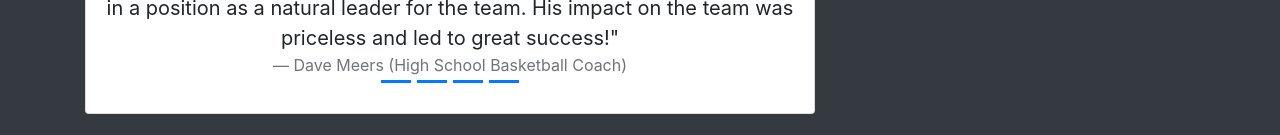
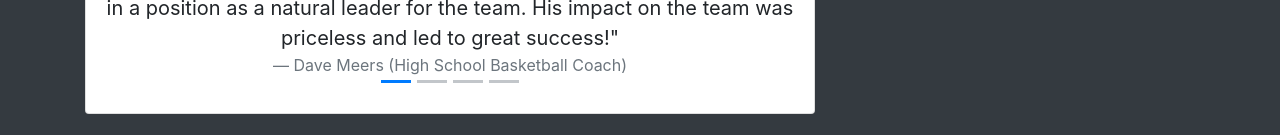
Before and after one commit to marcksevan/Resume-Page, a plain HTML site: page index.html in a window 1280 px wide. Shown: the part 2516-2651 px from the top of the page. Drawn offline with Linux system fonts and the light colour scheme.

Commit message:
Add files via upload

```diff
--- a/index.html
+++ b/index.html
@@ -144,9 +144,9 @@
           <div id="carousel" class="carousel slide" data-ride="false">
             <ol class="carousel-indicators mb-0">
               <li data-target="#carousel" data-slide-to="0" class="active"></li>
-              <li data-target="#carousel" data-slide-to="1" class="active"></li>
-              <li data-target="#carousel" data-slide-to="2" class="active"></li>
-              <li data-target="#carousel" data-slide-to="3" class="active"></li>
+              <li data-target="#carousel" data-slide-to="1" class=""></li>
+              <li data-target="#carousel" data-slide-to="2" class=""></li>
+              <li data-target="#carousel" data-slide-to="3" class=""></li>
             </ol>
             <div class="carousel-inner">
               <div class="carousel-item active">
```
